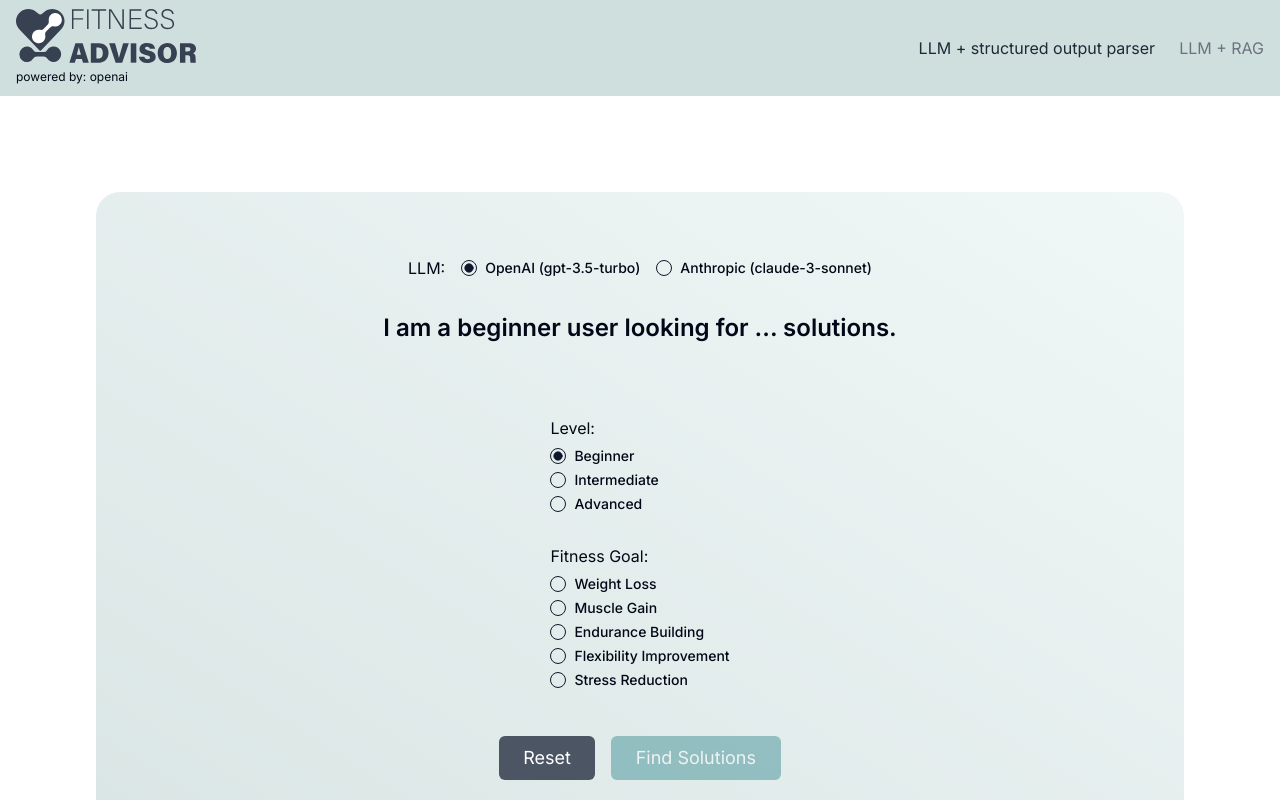
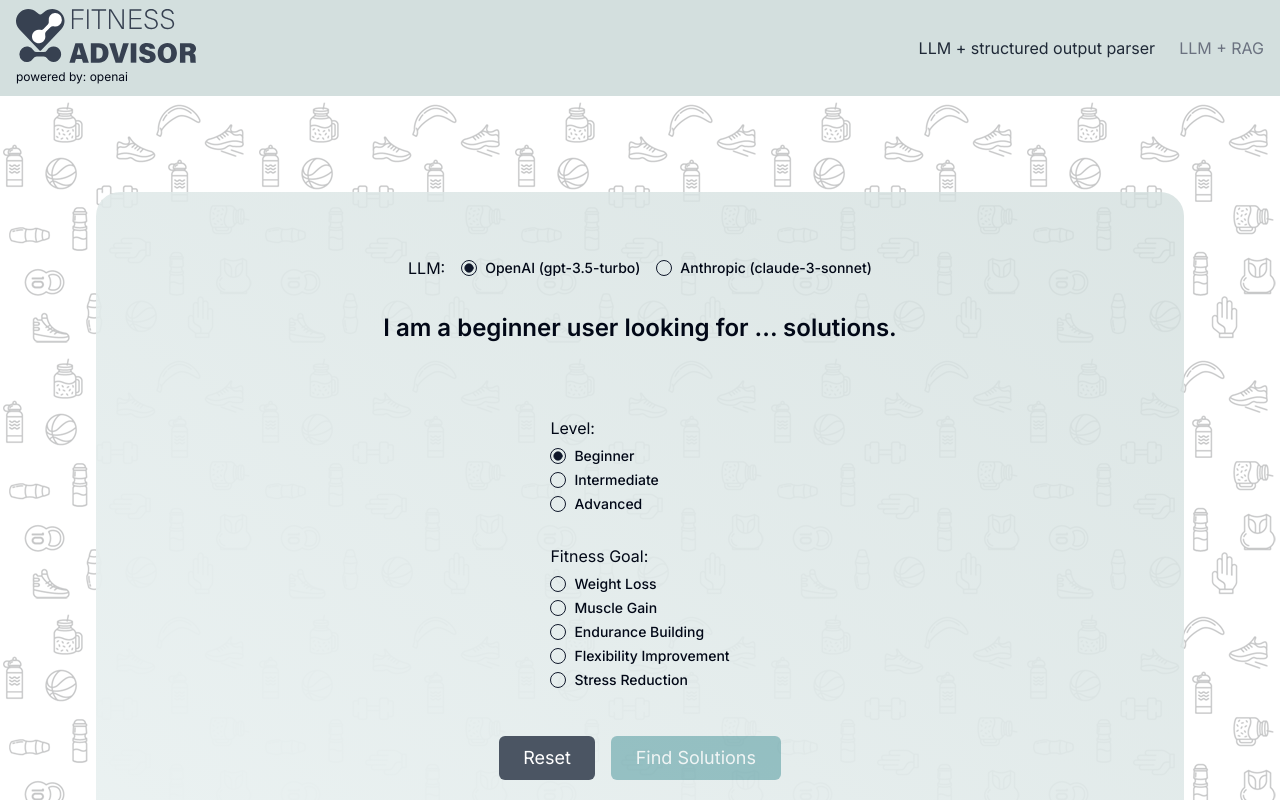
Before and after one commit to Nembus/fitness-advisor-demo, a Next.js app: page / in a window 1280 px wide. Shown: the top 800 px of the page. Built offline with nearby package versions, Linux system fonts and the light colour scheme.

Commit message:
Update Home page and Nav component styling
Added a repeating background to the main section of the Home page and changed the background gradient and Nav component's background color for consistency. The changes were also reflected in the tailwind.config file.

```diff
--- a/src/app/page.tsx
+++ b/src/app/page.tsx
@@ -5,8 +5,8 @@ import LLMPlusStructuredParserFlow from "@/components/LLMPlusStructuredParserFlo
 
 export default function Home() {
   return (
-      <main className="flex min-h-screen flex-col items-center justify-between p-24">
-        <div className={'min-w-5xl w-full rounded-3xl p-16 bg-opacity-50 bg-gradient-to-tr from-[#b3cbc9]/50 to-[#e2f0ef]/50'}>
+      <main className="flex min-h-screen flex-col items-center justify-between p-24 bg-repeating-bg">
+        <div className={'min-w-5xl w-full rounded-3xl p-16 bg-opacity bg-gradient-to-tr from-[#ebf2f2] to-[#d3dfde]/80'}>
           <LLMPlusStructuredParserFlow/>
         </div>
       </main>
--- a/src/components/Nav.tsx
+++ b/src/components/Nav.tsx
@@ -9,7 +9,7 @@ const Nav = () => {
   const sharedState = useStore(state => state.sharedState);
   return (
       <>
-        <div className="w-full h-24 bg-teal-800/20 sticky top-0 ">
+        <div className="w-full h-24 bg-[#d3dfde] sticky top-0 ">
           <div className="container mx-auto px-4 h-full">
             <div className="flex justify-between items-center h-full">
               <div>
--- a/tailwind.config.ts
+++ b/tailwind.config.ts
@@ -18,6 +18,9 @@ const config = {
       },
     },
     extend: {
+      backgroundImage: theme => ({
+             'repeating-bg': "url('/bg.png')",
+           }),
       colors: {
         border: "hsl(var(--border))",
         input: "hsl(var(--input))",
```
Also changed, not shown: public/bg.png (added).
